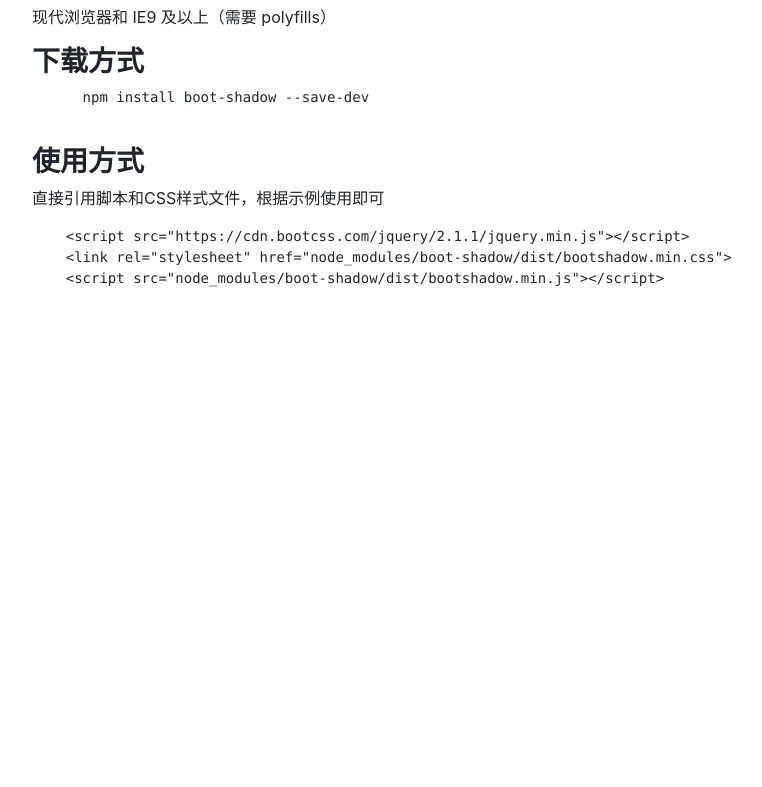
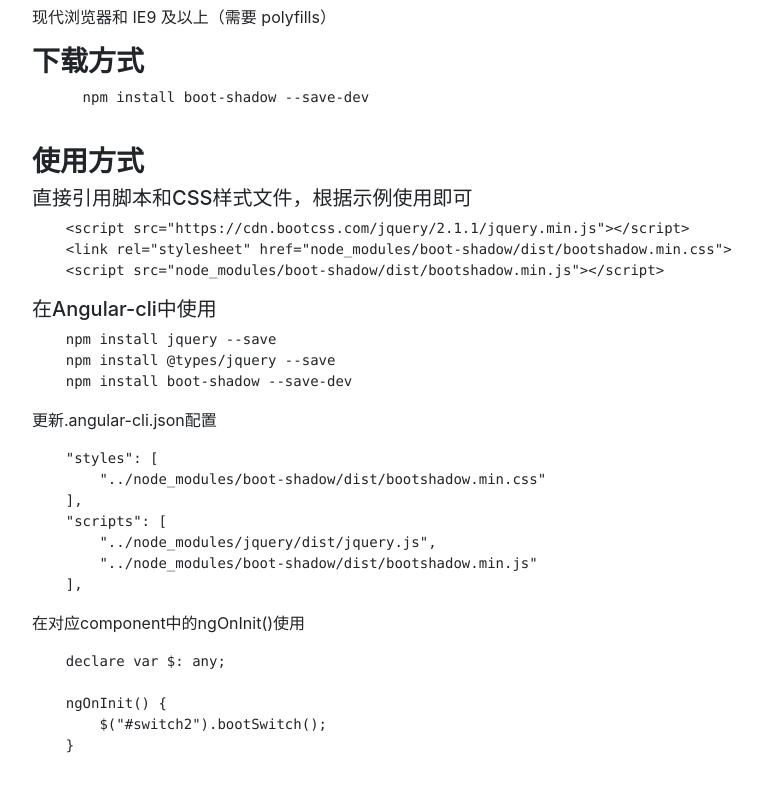
Before and after one commit to blueskyawen/boot-shadow, a website built with webpack: page index.html in a window 1280 px wide. Shown: the part 419-1206 px from the top of the page, without its empty margins (18-780 px from the left). Before the commit the page ends 800 px from the top, so only its background shows below. Built offline with nearby package versions, Linux system fonts and the light colour scheme.

Commit message:
add demo doc

```diff
--- a/demo/demo-start.html
+++ b/demo/demo-start.html
@@ -13,9 +13,33 @@
       npm install boot-shadow --save-dev
   </pre>
 <h3 class="font-weight-bold">使用方式</h3>
-<p>直接引用脚本和CSS样式文件，根据示例使用即可</p>
+<h5>直接引用脚本和CSS样式文件，根据示例使用即可</h5>
 <pre>
     &lt;script src="https://cdn.bootcss.com/jquery/2.1.1/jquery.min.js"&gt;&lt;/script&gt;
     &lt;link rel="stylesheet" href="node_modules/boot-shadow/dist/bootshadow.min.css"&gt;
     &lt;script src="node_modules/boot-shadow/dist/bootshadow.min.js"&gt;&lt;/script&gt;
 </pre>
+<h5>在Angular-cli中使用</h5>
+<pre>
+    npm install jquery --save
+    npm install @types/jquery --save
+    npm install boot-shadow --save-dev
+</pre>
+<p>更新.angular-cli.json配置</p>
+<pre>
+    "styles": [
+        "../node_modules/boot-shadow/dist/bootshadow.min.css"
+    ],
+    "scripts": [
+        "../node_modules/jquery/dist/jquery.js",
+        "../node_modules/boot-shadow/dist/bootshadow.min.js"
+    ],
+</pre>
+<p>在对应component中的ngOnInit()使用</p>
+<pre>
+    declare var $: any;
+
+    ngOnInit() {
+        $("#switch2").bootSwitch();
+    }
+</pre>
```
